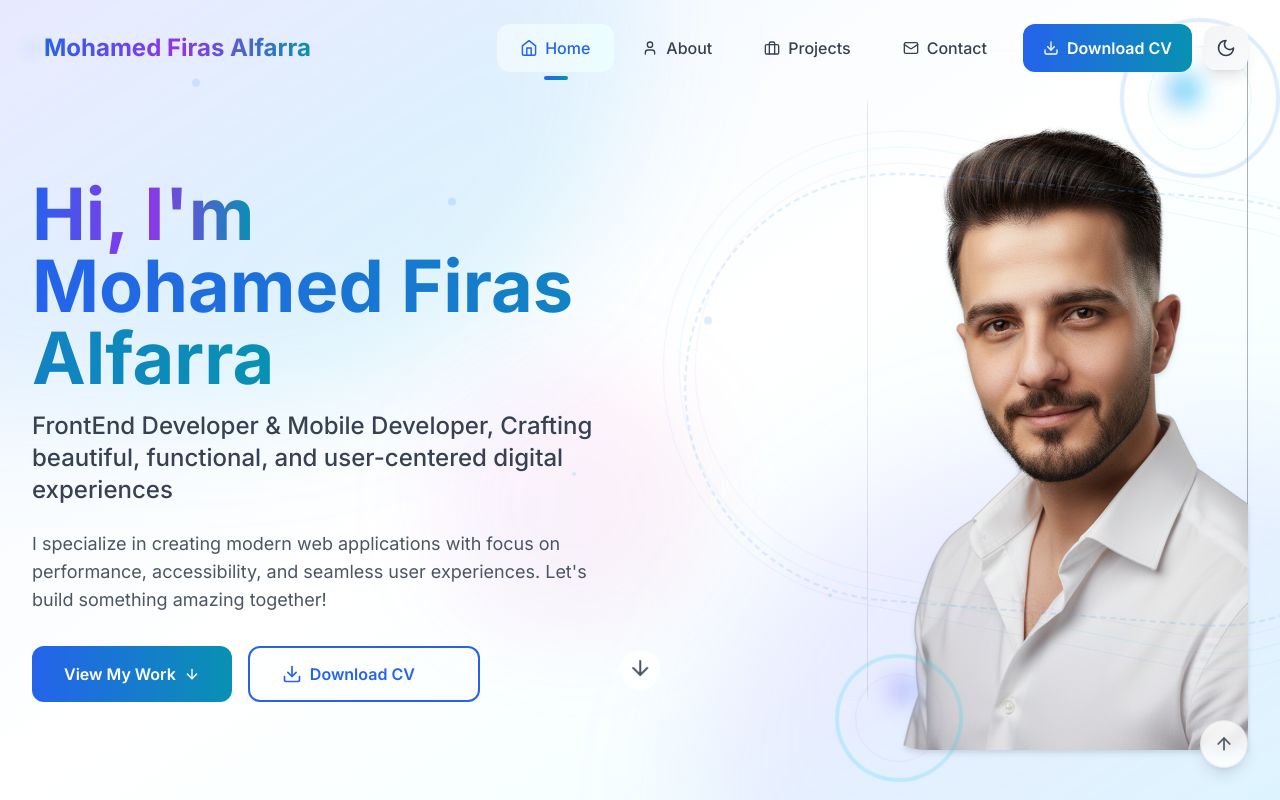
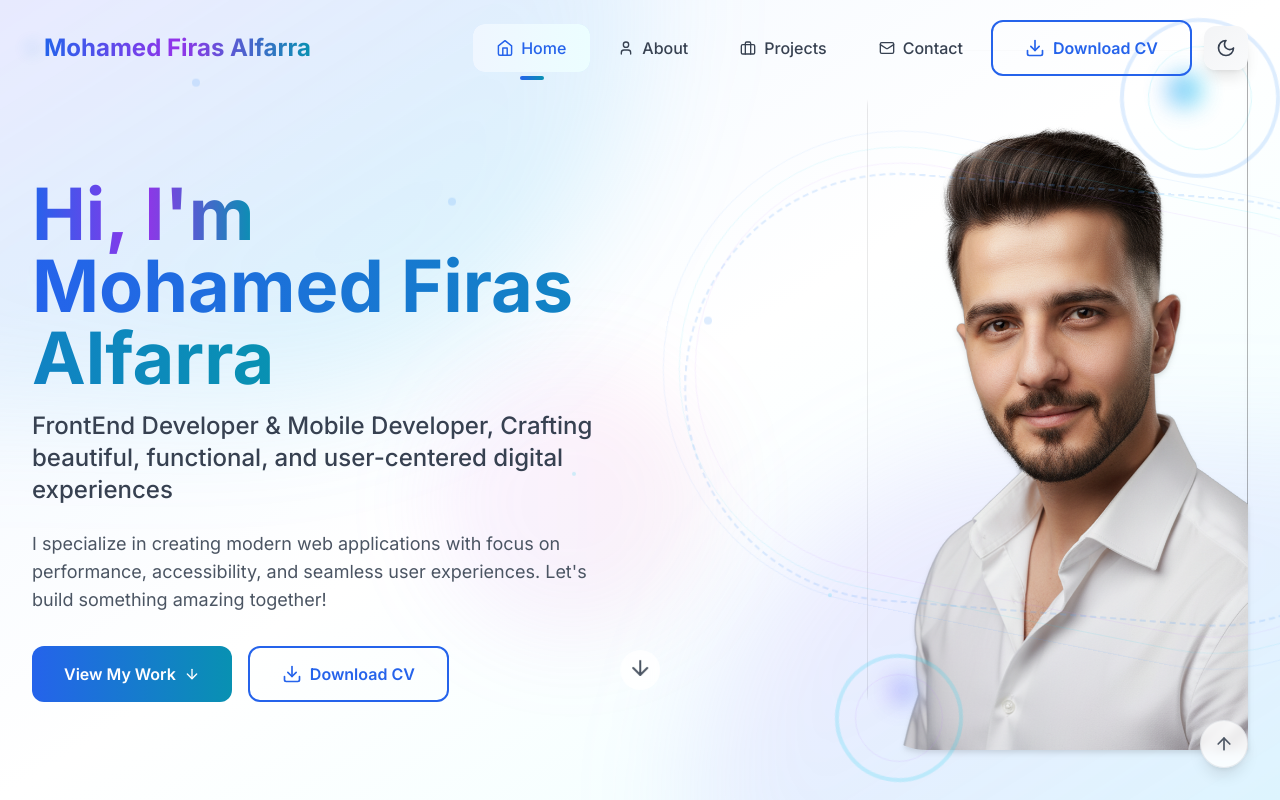
Before and after one commit to MohamedFirasAlfarra/MohamedFirasAlfarra, a React (Vite) app: page / in a window 1280 px wide. Shown: the top 800 px of the page. Built offline with nearby package versions, Linux system fonts and the light colour scheme.

Commit message:
Add CV download

```diff
--- a/src/Pages/Hero.tsx
+++ b/src/Pages/Hero.tsx
@@ -84,25 +84,15 @@ export const Hero = () => {
                 <ArrowDown className="w-4 h-4 group-hover:translate-y-1 transition-transform" />
               </a>
 
-              <button
-                onClick={handleDownloadCV}
-                disabled={isDownloading}
-                className={`group px-6 py-3 md:px-8 md:py-3.5 border-2 border-blue-600 dark:border-cyan-500 rounded-lg md:rounded-xl font-semibold transition-all duration-300 flex items-center justify-center gap-2 ${
-                  isDownloading
-                    ? 'bg-gradient-to-r from-blue-500 to-cyan-500 text-white cursor-wait'
-                    : 'text-blue-600 dark:text-cyan-500 hover:bg-gradient-to-r hover:from-blue-600 hover:to-cyan-600 hover:text-white hover:border-transparent hover:shadow-lg md:hover:shadow-xl hover:shadow-cyan-500/25 dark:hover:shadow-cyan-500/10 hover:scale-105'
-                }`}
-              >
-                <Download className={`w-4 h-4 md:w-5 md:h-5 ${isDownloading ? 'animate-bounce' : 'group-hover:animate-pulse'}`} />
-                <span>
-                  {isDownloading ? 'Downloading...' : 'Download CV'}
-                </span>
-                {!isDownloading && (
-                  <span className="hidden sm:inline text-xs opacity-0 group-hover:opacity-100 transition-opacity">
-                    PDF
-                  </span>
-                )}
-              </button>
+              <a
+  href="/MohamedFirasAlfarra/Front-End_CV.pdf"
+  download
+  className="group px-6 py-3 md:px-8 md:py-3.5 border-2 border-blue-600 dark:border-cyan-500 rounded-lg md:rounded-xl font-semibold transition-all duration-300 flex items-center justify-center gap-2 text-blue-600 dark:text-cyan-500 hover:bg-gradient-to-r hover:from-blue-600 hover:to-cyan-600 hover:text-white hover:border-transparent hover:shadow-lg hover:scale-105"
+>
+  <Download className="w-4 h-4 md:w-5 md:h-5" />
+  <span>Download CV</span>
+</a>
+
             </div>
           </div>
 
--- a/src/Pages/Navbar.tsx
+++ b/src/Pages/Navbar.tsx
@@ -126,14 +126,15 @@ export const Navbar = () => {
                 );
               })}
 
-              <button
-                onClick={handleDownloadCV}
-                className="ml-2 flex items-center gap-2 px-4 py-2.5 md:px-5 md:py-3 bg-gradient-to-r from-blue-600 to-cyan-600 text-white rounded-xl font-semibold hover:shadow-xl hover:shadow-blue-500/25 dark:shadow-blue-500/10 hover:scale-105 transition-all duration-300 group"
-              >
-                <Download className="w-4 h-4 group-hover:animate-bounce" />
-                <span className="hidden md:inline">Download CV</span>
-                <span className="md:hidden">CV</span>
-              </button>
+              <a
+  href="/MohamedFirasAlfarra/Front-End_CV.pdf"
+  download
+  className="group px-6 py-3 md:px-8 md:py-3.5 border-2 border-blue-600 dark:border-cyan-500 rounded-lg md:rounded-xl font-semibold transition-all duration-300 flex items-center justify-center gap-2 text-blue-600 dark:text-cyan-500 hover:bg-gradient-to-r hover:from-blue-600 hover:to-cyan-600 hover:text-white hover:border-transparent hover:shadow-lg hover:scale-105"
+>
+  <Download className="w-4 h-4 md:w-5 md:h-5" />
+  <span>Download CV</span>
+</a>
+
 
               <button
                 onClick={toggleTheme}
```
